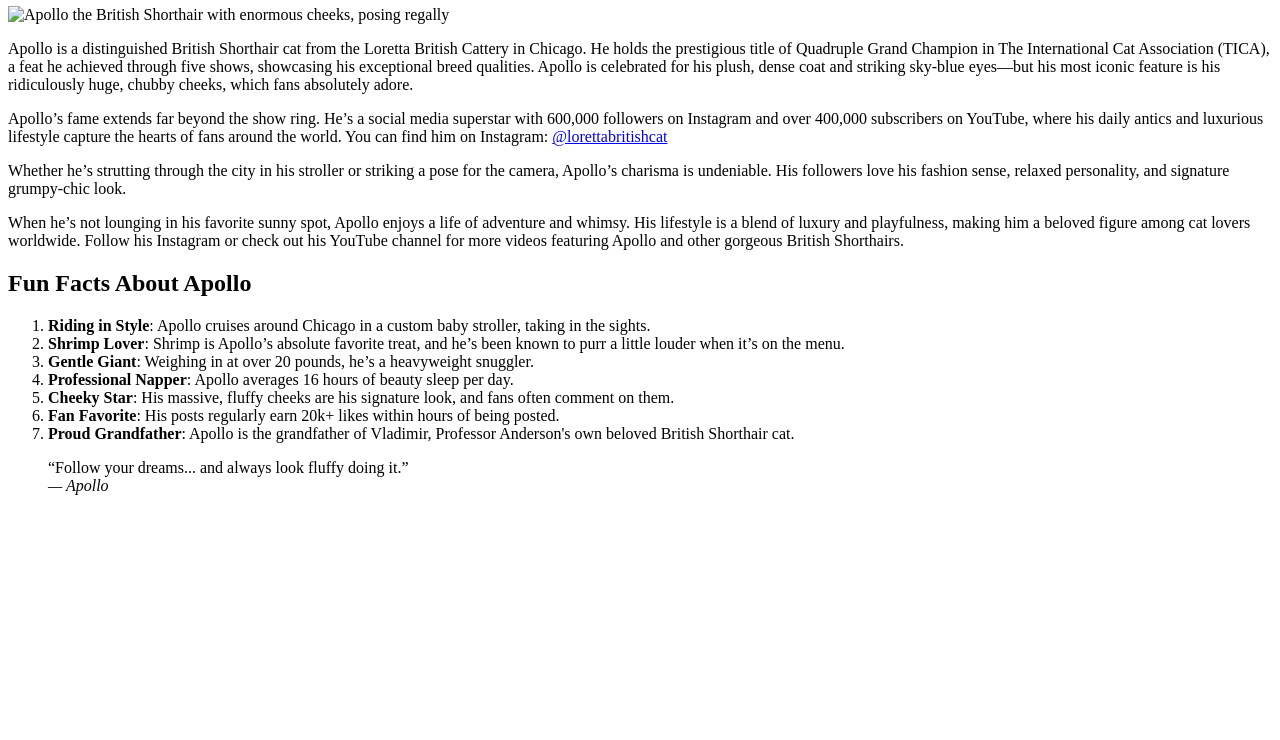
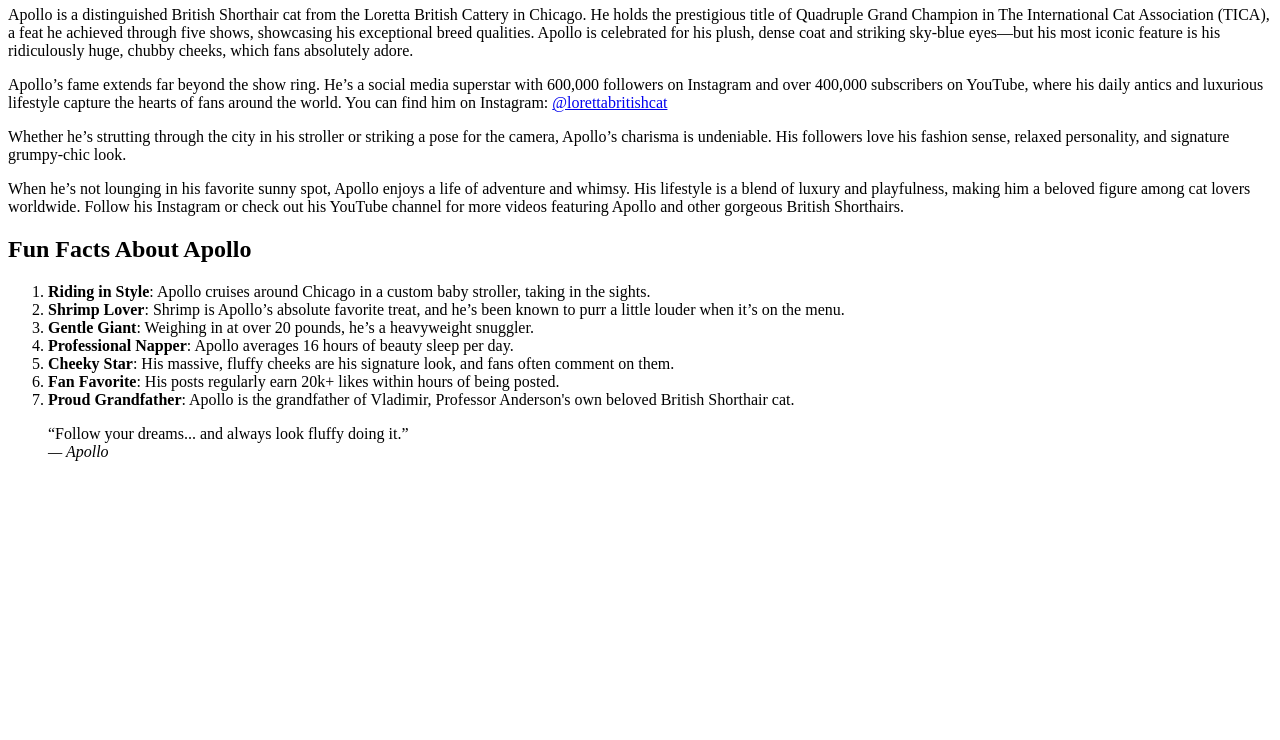
Before and after one commit to prof-anderson-uc/inline-css, a plain HTML site: page index.html in a window 1280 px wide. Shown: the part 60-800 px from the top of the page. Drawn offline with Linux system fonts and the light colour scheme.

Commit message:
Fixed image file

```diff
--- a/index.html
+++ b/index.html
@@ -1,7 +1,7 @@
 <h1>Apollo: The British Shorthair Sensation</h1>
 
 <!-- Add an image of Apollo here -->
-<img src="apollo01.png" alt="Apollo the British Shorthair with enormous cheeks, posing regally">
+
 
 <p>
    Apollo is a distinguished British Shorthair cat from the Loretta British Cattery in Chicago. He holds the prestigious title of Quadruple Grand Champion in The International Cat Association (TICA), a feat he achieved through five shows, showcasing his exceptional breed qualities. Apollo is celebrated for his plush, dense coat and striking sky-blue eyes—but his most iconic feature is his ridiculously huge, chubby cheeks, which fans absolutely adore.
```
